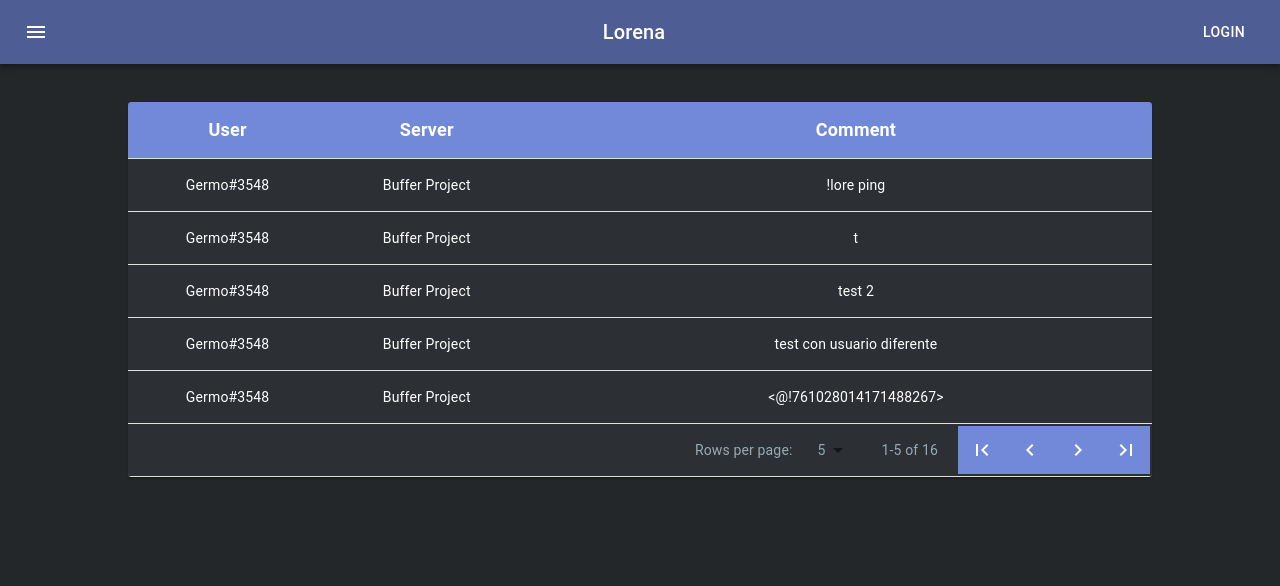
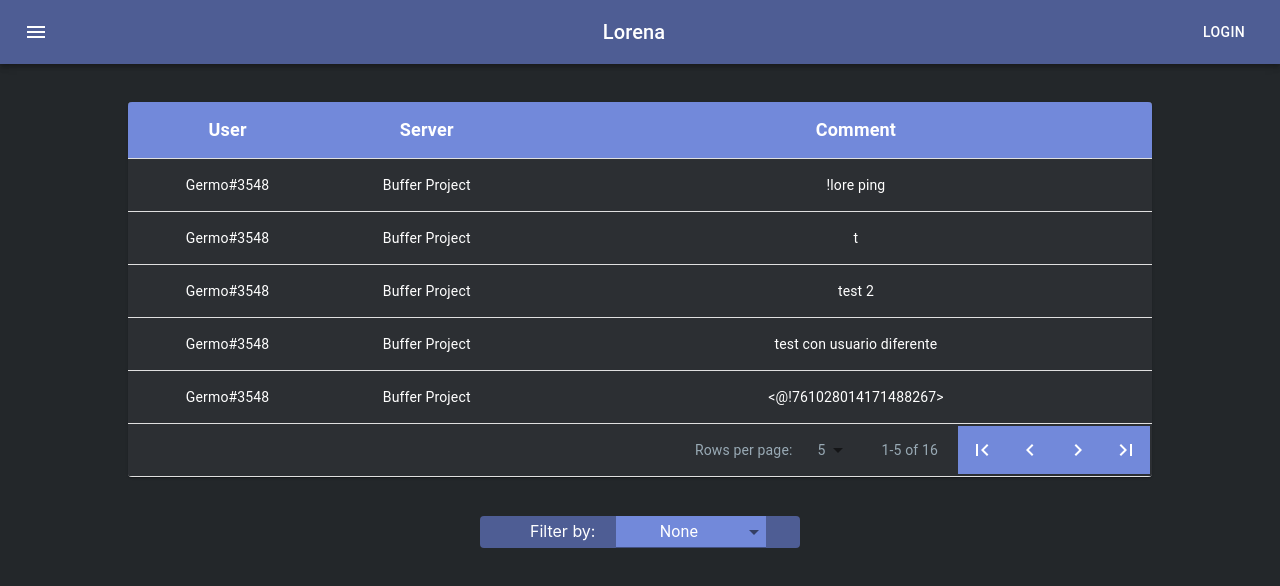
Before and after one commit to Buffer-Project/Lorena-UI, a React (Create React App) app: page / in a window 1280 px wide. Shown: the top 586 px of the page. Built offline with nearby package versions, Linux system fonts and the light colour scheme.

Commit message:
WIP: provisional selectors added

```diff
--- a/src/components/ContentList.js
+++ b/src/components/ContentList.js
@@ -16,6 +16,8 @@ import KeyboardArrowLeft from '@material-ui/icons/KeyboardArrowLeft';
 import KeyboardArrowRight from '@material-ui/icons/KeyboardArrowRight';
 import LastPageIcon from '@material-ui/icons/LastPage';
 import Button from '@material-ui/core/Button';
+import MenuItem from '@material-ui/core/MenuItem';
+import Select from '@material-ui/core/Select';
 
 import jsonData from '../jsonFiles/comments.json';
 
@@ -132,7 +134,7 @@ function CustomPaginationActionsTable() {
   };
 
   return (
-    <div style={{maxWidth: '80%', margin: 'auto', paddingLeft: '10%', paddingRight: '10%', paddingTop: '3%', paddingBottom: '7%'}}>
+    <div style={{maxWidth: '80%', margin: 'auto', paddingLeft: '10%', paddingRight: '10%', paddingTop: '3%', paddingBottom: '3%'}}>
       <TableContainer component={Paper}>
         <Table className={classes.table} aria-label="custom pagination table" style={{backgroundColor: '#23272A'}}>
           <TableHead key={`head`} style={{backgroundColor: '#7289da'}}>
@@ -215,11 +217,64 @@ function CustomPaginationActionsTable() {
   );
 }
 
+const FilterSection = ({filters,setFilters,filterValue,setFilterValue}) => {
+  const handleChange = (event) => {
+    event.preventDefault();
+    setFilters(event.target.value);
+  }
+
+  const handleValueChange = (event) => {
+    event.preventDefault();
+    setFilterValue(event.target.value);
+  }
+
+  return (
+    <div>
+      <div style={{margin: 'auto', minHeigth:'20%', maxWidth: '25%',backgroundColor: '#4e5d94', borderRadius: '4px', marginBottom: '1%'}}>
+        <span style={{color: '#ffffff', margin: '5%'}}>Filter by: </span>
+        <Select
+          labelId="filter-select-label"
+          id="filter-select"
+          value={filters}
+          onChange={handleChange}
+          style={{color: '#ffffff',backgroundColor: '#7289da', minWidth:'150px', maxHeigh: '90%'}}
+        >
+          <MenuItem value={'None'}>None</MenuItem>
+          <MenuItem value={'User'}>User</MenuItem>
+          <MenuItem value={'Server'}>Server</MenuItem>
+        </Select>
+      </div>
+      <div style={{margin: 'auto', minHeigth:'20%', maxWidth: '25%',backgroundColor: '#4e5d94', borderRadius: '4px'}}>
+
+        {filters!='None'?
+          <div>
+            <span style={{color: '#ffffff', margin: '5%'}}>Select {filters}</span>
+            <Select
+              labelId="filter-select-label"
+              id="filter-select"
+              value={filterValue}
+              onChange={handleValueChange}
+              style={{color: '#ffffff',backgroundColor: '#7289da', minWidth:'150px', maxHeigh: '90%'}}
+            >
+              <MenuItem value={''}>{'Something'}</MenuItem>
+            </Select>
+          </div>
+        :<></>
+        }
+      </div>
+    </div>
+  );
+}
+
 
 const ContentList = () => {
+  const [filters, setFilters] = React.useState('None');
+  const [filterValue, setFilterValue] = React.useState('');
+
     return(
         <>
             <CustomPaginationActionsTable />
+            <FilterSection filters={filters} setFilters={(value)=>{setFilters(value)}} filterValue={filterValue} setFilterValue={(value)=>setFilterValue(value)} />
         </>
     )
 }
```
